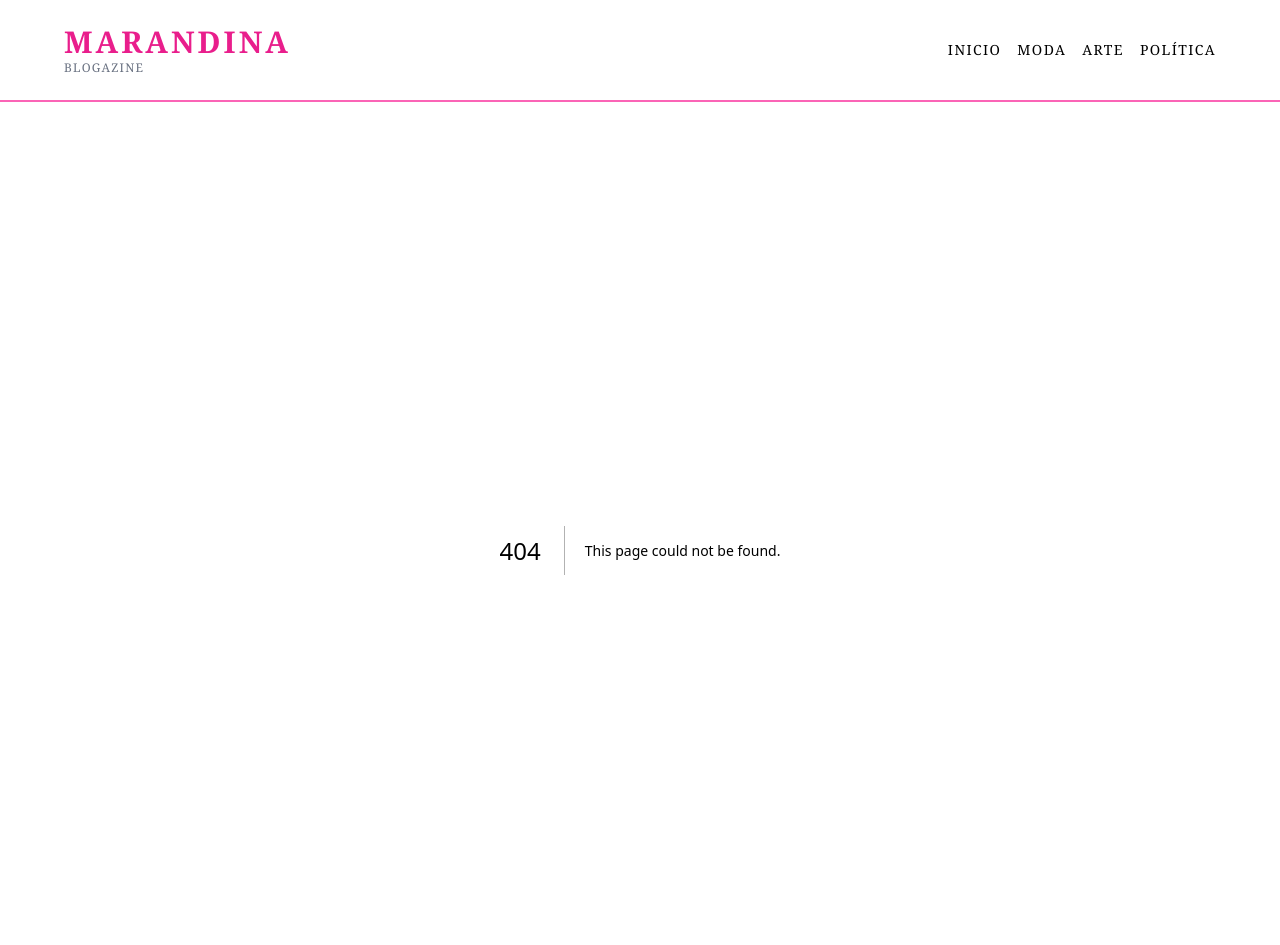
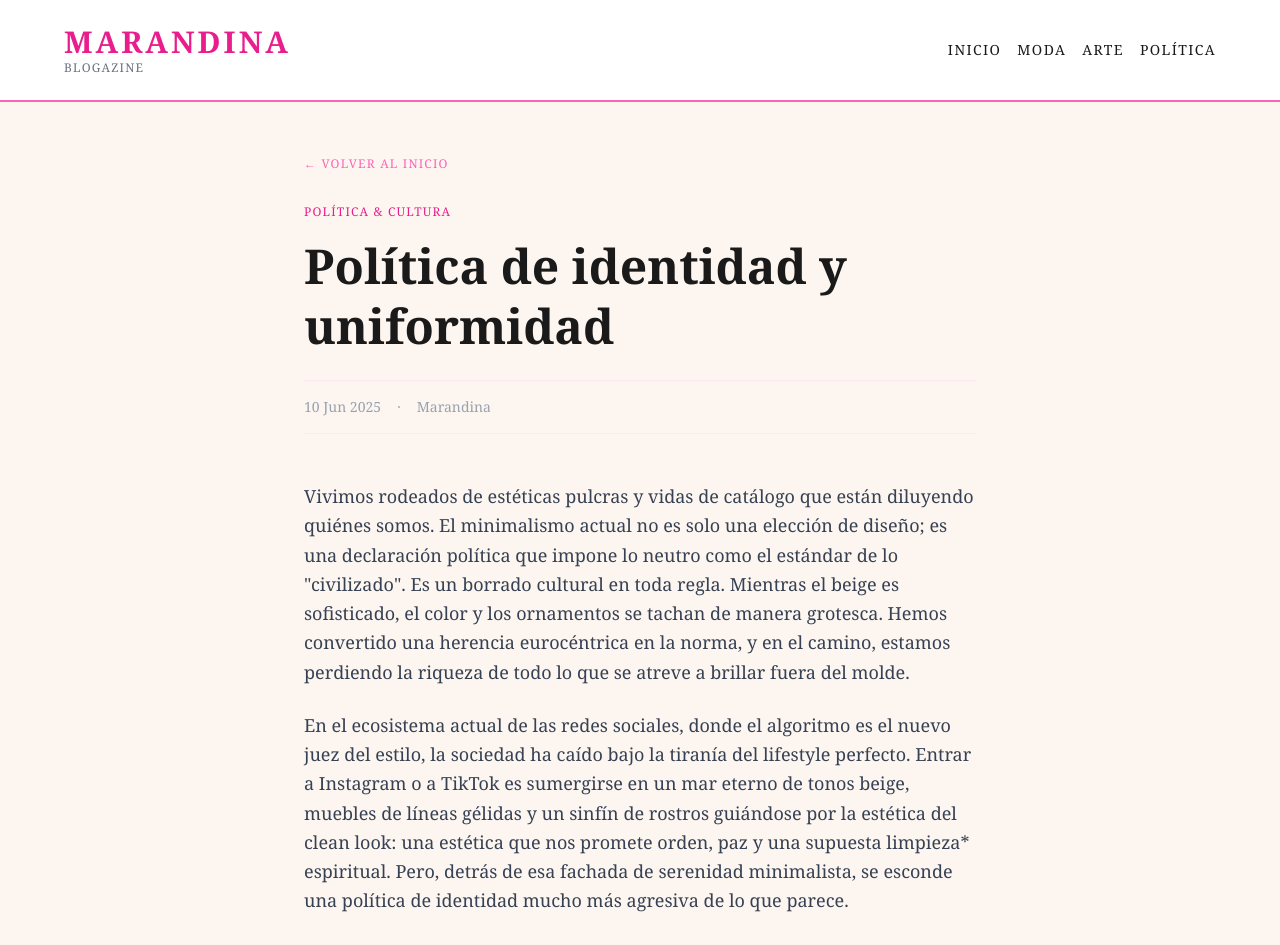
Before and after one commit to Nicofersou/marandina-blog, a Next.js app: page /articulo/politica-identidad-uniformidad in a window 1280 px wide. Before the commit this address had no page. Shown: the top 945 px of the page. Built offline with nearby package versions, Linux system fonts and the light colour scheme.

Commit message:
Página de artículos

```diff
--- /dev/null
+++ b/app/articulo/[slug]/page.tsx
@@ -0,0 +1,93 @@
+import Link from "next/link";
+
+// Por ahora los artículos están aquí hardcodeados
+// Cuando integremos Sanity vendrán de la base de datos
+const articulos = [
+  {
+    slug: "politica-identidad-uniformidad",
+    categoria: "Política & Cultura",
+    titulo: "Política de identidad y uniformidad",
+    fecha: "10 Jun 2025",
+    contenido: `
+      Vivimos rodeados de estéticas pulcras y vidas de catálogo que están diluyendo quiénes somos. El minimalismo actual no es solo una elección de diseño; es una declaración política que impone lo neutro como el estándar de lo "civilizado". Es un borrado cultural en toda regla. Mientras el beige es sofisticado, el color y los ornamentos se tachan de manera grotesca. Hemos convertido una herencia eurocéntrica en la norma, y en el camino, estamos perdiendo la riqueza de todo lo que se atreve a brillar fuera del molde.
+
+      En el ecosistema actual de las redes sociales, donde el algoritmo es el nuevo juez del estilo, la sociedad ha caído bajo la tiranía del lifestyle perfecto. Entrar a Instagram o a TikTok es sumergirse en un mar eterno de tonos beige, muebles de líneas gélidas y un sinfín de rostros guiándose por la estética del clean look: una estética que nos promete orden, paz y una supuesta limpieza* espiritual. Pero, detrás de esa fachada de serenidad minimalista, se esconde una política de identidad mucho más agresiva de lo que parece.
+
+      Para entender por qué nos obsesiona tanto el beige, debemos viajar a 1908. En aquel entonces, el arquitecto austriaco Adolf Loos escribió un ensayo que cambiaría el diseño para siempre: Ornamento y Delito. En él, Loos lanzaba una bomba que todavía resuena en nuestros armarios contemporáneos: afirmaba que el ornamento era un signo de atraso y que el hombre moderno civilizado ya no necesita tatuajes ni adornos. Para Loos, las culturas que utilizaban patrones complejos eran primitivas. Según su lógica, el progreso humano se medía por cuánta identidad visual estábamos dispuestos a borrar. Hoy, el clean look es el heredero directo de ese prejuicio.
+
+      Este minimalismo no es solo una elección de color; es un mecanismo de exclusión. El aspecto limpio exige rasgos específicos y recursos caros: pieles perfectas, cabellos controlados y una gran apariencia de no haberse esforzado que, claramente, cuesta mucho dinero mantener.
+
+      No se trata de declararle una guerra al minimalismo o de tirar nuestras prendas básicas. El problema surge cuando la naturalidad se vuelve obligatoria. Cuando el buen gusto se usa como una barrera para decidir quién pertenece a la modernidad y quién se queda fuera por ser demasiado colorido.
+
+      Debemos empezar a ver el color y la opulencia no como un error de estilo, sino como un acto de resistencia. Cada vez que elegimos un textil que cuenta una historia o un accesorio que rompe la monotonía del algoritmo, estamos reclamando nuestra identidad frente a una marea que intenta homogeneizarnos.
+
+      Si el futuro es realmente inclusivo, no puede ser solo de color crema. Tiene que ser tan vibrante y diverso como las culturas que habitan en él.
+
+      *limpieza: lo que llamamos limpio, muchas veces es simplemente una mirada que ha decidido ignorar la historia.
+    `,
+  },
+];
+
+export default function ArticuloPage({
+  params,
+}: {
+  params: { slug: string };
+}) {
+  const articulo = articulos.find((a) => a.slug === params.slug);
+
+  if (!articulo) {
+    return (
+      <div className="text-center py-32">
+        <h2 className="text-2xl font-bold mb-4">Artículo no encontrado</h2>
+        <Link href="/" className="text-pink-500 hover:underline">
+          Volver al inicio
+        </Link>
+      </div>
+    );
+  }
+
+  return (
+    <article className="max-w-2xl mx-auto">
+      {/* Cabecera del artículo */}
+      <header className="mb-12">
+        <Link
+          href="/"
+          className="text-xs uppercase tracking-widest text-pink-400 hover:text-pink-600 transition-colors mb-8 inline-block"
+        >
+          ← Volver al inicio
+        </Link>
+        <span className="block text-xs uppercase tracking-widest mb-4"
+          style={{ color: "var(--pink-primary)" }}>
+          {articulo.categoria}
+        </span>
+        <h1 className="text-3xl md:text-5xl font-bold leading-tight mb-6">
+          {articulo.titulo}
+        </h1>
+        <div className="flex items-center gap-4 text-sm text-gray-400 border-t border-b border-pink-100 py-4">
+          <span>{articulo.fecha}</span>
+          <span>·</span>
+          <span>Marandina</span>
+        </div>
+      </header>
+
+      {/* Contenido del artículo */}
+      <div className="prose prose-lg max-w-none">
+        {articulo.contenido.trim().split("\n\n").map((parrafo, i) => (
+          <p key={i} className="text-gray-700 leading-relaxed mb-6 text-lg">
+            {parrafo.trim()}
+          </p>
+        ))}
+      </div>
+
+      {/* Footer del artículo */}
+      <footer className="mt-16 pt-8 border-t border-pink-100">
+        <Link
+          href="/"
+          className="inline-block bg-pink-500 text-white px-6 py-3 rounded-full text-sm uppercase tracking-widest hover:bg-pink-600 transition-colors"
+        >
+          ← Ver todos los artículos
+        </Link>
+      </footer>
+    </article>
+  );
+}
```
